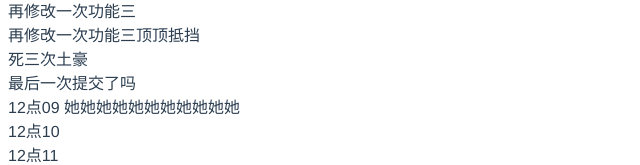
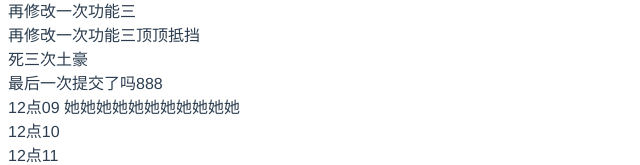
Before and after one commit to yft-code/flow, a Vue app: page /about in a window 1280 px wide. Shown: the part 171-336 px from the top of the page, without its empty margins (0-640 px from the left). Built offline with nearby package versions, Linux system fonts and the light colour scheme.

Commit message:
fixup! aa

```diff
--- a/src/views/AboutView.vue
+++ b/src/views/AboutView.vue
@@ -18,7 +18,7 @@
       死三次土豪
     </div>
     <div>
-      最后一次提交了吗
+      最后一次提交了吗888
     </div>
   </div>
 </template>
```
